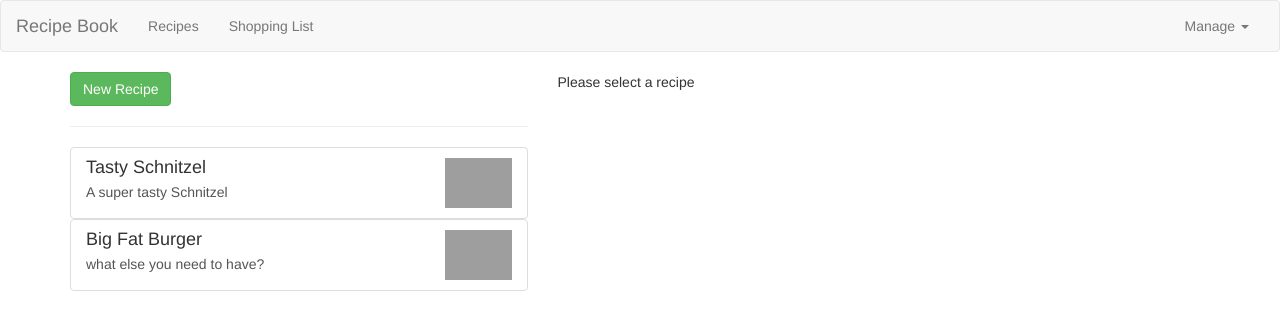
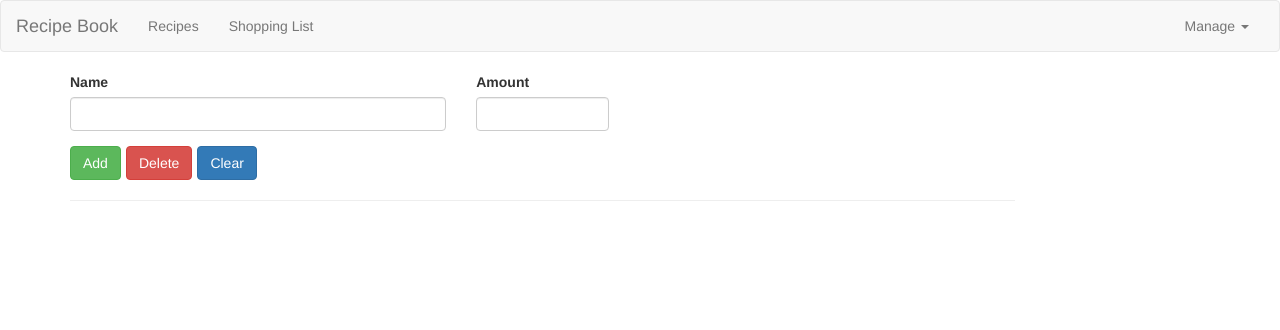
Before and after one commit to omidsoleimani1987/Project-Book-Shop, an Angular app: page /shopping-list in a window 1280 px wide. Shown: the top 330 px of the page. Built offline with nearby package versions, Linux system fonts and the light colour scheme; grey boxes are pictures that could not be loaded.

Commit message:
setting up the routes

```diff
--- /dev/null
+++ b/src/app/app-routing.module.ts
@@ -0,0 +1,17 @@
+import { NgModule } from '@angular/core';
+import { RouterModule, Routes } from '@angular/router';
+
+import { RecipesComponent } from './recipes/recipes.component';
+import { ShoppingListComponent } from './shopping-list/shopping-list.component';
+
+const appRoutes: Routes = [
+  { path: '', redirectTo: '/recipes', pathMatch: 'full' },
+  { path: 'recipes', component: RecipesComponent },
+  { path: 'shopping-list', component: ShoppingListComponent }
+];
+
+@NgModule({
+  imports: [RouterModule.forRoot(appRoutes)],
+  exports: [RouterModule]
+})
+export class AppRoutingModule {}
--- a/src/app/app.component.html
+++ b/src/app/app.component.html
@@ -3,10 +3,11 @@
 <div class="container">
   <div class="row">
     <div class="col-md-12">
-      <app-recipes *ngIf="loadedFeature === 'recipe'"></app-recipes>
+      <router-outlet></router-outlet>
+      <!-- <app-recipes *ngIf="loadedFeature === 'recipe'"></app-recipes>
       <app-shopping-list
         *ngIf="loadedFeature === 'shopping-list'"
-      ></app-shopping-list>
+      ></app-shopping-list> -->
     </div>
   </div>
 </div>
```
Also changed, not shown: src/app/app.module.ts (+4 -3 lines), 1 other file (tests, documents, lock files or other folders).
